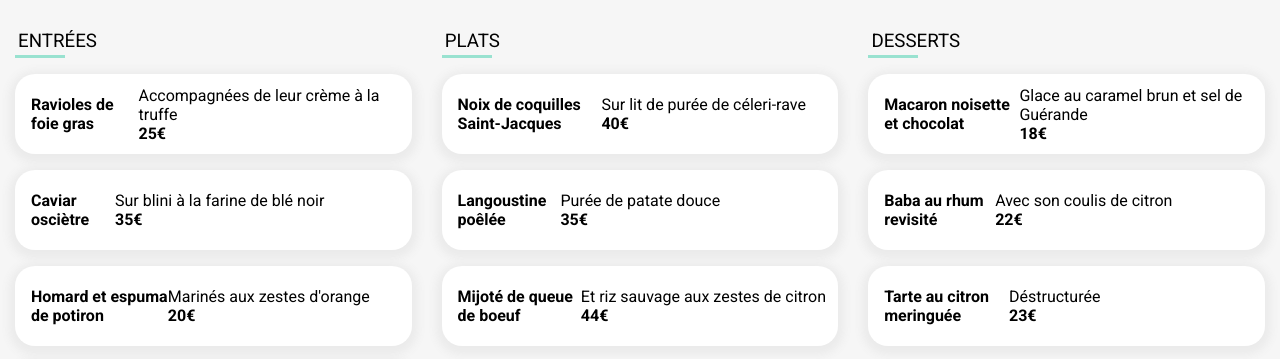
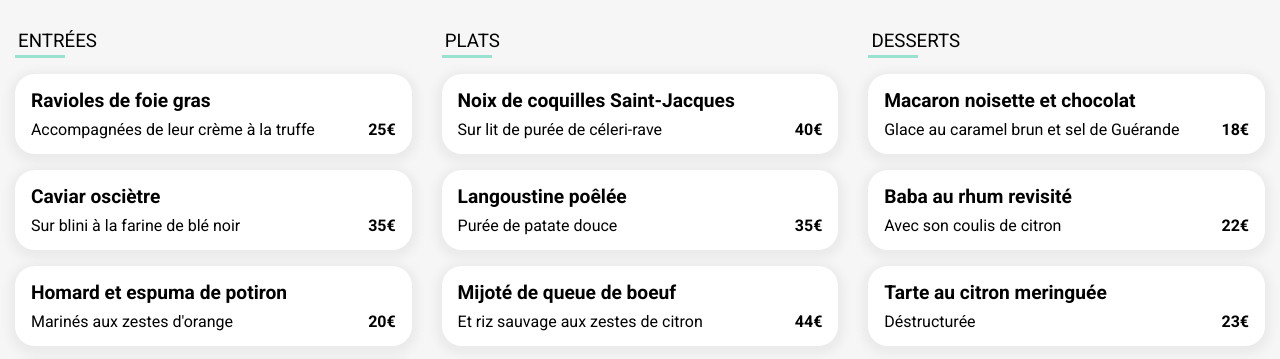
Before and after one commit to Matthieu-Mary/P3-Ohmyfood, a website: page pages/menu2.html in a window 1280 px wide. Shown: the part 405-764 px from the top of the page. Drawn offline with Linux system fonts and the light colour scheme; a web font is replaced by a local one.

Commit message:
Modification of all cards in the 4 menus

```diff
--- a/pages/menu2.html
+++ b/pages/menu2.html
@@ -40,10 +40,12 @@
 
 
                     <div class="card">
+                        <div class="card-content">
                             <h4>Ravioles de foie gras</h4>
-                        <div class="card-content">
+                            <div class="card-infos">
                                 <p>Accompagnées de leur crème à la truffe</p>
                                 <strong>25€</strong>
+                            </div>
                         </div>
                         <div class="animate-check">
                             <div class="container-check-icon">
@@ -53,10 +55,12 @@
                     </div>
 
                     <div class="card">
+                        <div class="card-content">
                             <h4>Caviar osciètre</h4>
-                        <div class="card-content">
+                            <div class="card-infos">
                                 <p>Sur blini à la farine de blé noir</p>
                                 <strong>35€</strong>
+                            </div>
                         </div>
                         <div class="animate-check">
                             <div class="container-check-icon">
@@ -66,10 +70,12 @@
                     </div>
 
                     <div class="card">
+                        <div class="card-content">
                             <h4>Homard et espuma de potiron</h4>
-                        <div class="card-content">
+                            <div class="card-infos">
                                 <p>Marinés aux zestes d'orange</p>
                                 <strong>20€</strong>
+                            </div>
                         </div>
                         <div class="animate-check">
                             <div class="container-check-icon">
@@ -79,10 +85,12 @@
                     </div>
 
                     <div class="card">
+                        <div class="card-content">
                             <h4>Foie gras de canard cuit entier</h4>
-                        <div class="card-content">
+                            <div class="card-infos">
                                 <p>Confiture de figue et pain toasté</p>
                                 <strong>35€</strong>
+                            </div>
                         </div>
                         <div class="animate-check">
                             <div class="container-check-icon">
@@ -100,10 +108,12 @@
                 <div class="green-border"></div>
 
                     <div class="card">
+                        <div class="card-content">
                             <h4>Noix de coquilles Saint-Jacques</h4>
-                        <div class="card-content">
+                            <div class="card-infos">
                                 <p>Sur lit de purée de céleri-rave</p>
                                 <strong>40€</strong>
+                            </div>
                         </div>
                         <div class="animate-check">
                             <div class="container-check-icon">
@@ -113,10 +123,12 @@
                     </div>
 
                     <div class="card">
+                        <div class="card-content">
                             <h4>Langoustine poêlée</h4>
-                        <div class="card-content">
+                            <div class="card-infos">
                                 <p>Purée de patate douce</p>
                                 <strong>35€</strong>
+                            </div>
                         </div>
                         <div class="animate-check">
                             <div class="container-check-icon">
@@ -126,10 +138,12 @@
                     </div>
 
                     <div class="card">
+                        <div class="card-content">
                             <h4>Mijoté de queue de boeuf </h4>
-                        <div class="card-content">
+                            <div class="card-infos">
                                 <p>Et riz sauvage aux zestes de citron</p>
                                 <strong>44€</strong>
+                            </div>
                         </div>
                         <div class="animate-check">
                             <div class="container-check-icon">
@@ -146,10 +160,12 @@
                 <div class="green-border"></div>
 
                     <div class="card">
+                        <div class="card-content">
                             <h4>Macaron noisette et chocolat</h4>
-                        <div class="card-content">
+                            <div class="card-infos">
                                 <p>Glace au caramel brun et sel de Guérande</p>
                                 <strong>18€</strong>
+                            </div>
                         </div>
                         <div class="animate-check">
                             <div class="container-check-icon">
@@ -159,10 +175,12 @@
                     </div>
 
                     <div class="card">
+                        <div class="card-content">
                             <h4>Baba au rhum revisité </h4>
-                        <div class="card-content">
+                            <div class="card-infos">
                                 <p>Avec son coulis de citron</p>
                                 <strong>22€</strong>
+                            </div>
                         </div>
                         <div class="animate-check">
                             <div class="container-check-icon">
@@ -172,10 +190,12 @@
                     </div>
 
                     <div class="card">
+                        <div class="card-content">
                             <h4>Tarte au citron meringuée </h4>
-                        <div class="card-content">
+                            <div class="card-infos">
                                 <p>Déstructurée</p>
                                 <strong>23€</strong>
+                            </div>
                         </div>
                         <div class="animate-check">
                             <div class="container-check-icon">
--- a/styles/scss/components/_menus.scss
+++ b/styles/scss/components/_menus.scss
@@ -59,6 +59,8 @@
         margin: 2rem auto 0;
 
         .card {
+            opacity: 1;
+            overflow: hidden;
             height: 80px;
             width: 100%;
             display: flex;
@@ -71,10 +73,19 @@
             margin-top: 1rem;
             cursor: pointer;
 
+
+            // @for $i from 2 through 7 {
+            //     &:nth-of-type(#{$i}) {
+            //         animation: delayMenus 2s infinite;
+            //         animation-delay: $i * 0.5s;
+            //     }
+            //   }
+
             .card-content {
                 width: 100%;
                 display: flex;
                 flex-direction: column;
+                overflow: hidden;
 
                 h4 {
                     font-size: 1.2rem;
@@ -102,10 +113,11 @@
                 display: flex;
                 justify-content: center;
                 align-items: center;
-                height: 100%;
+                height: 80px;
                 width: 0;
                 background-color: var(--tertiary-1);
                 border-radius: 0 20px 20px 0;
+                animation: translateCheckOut 0.2s ease-in;
 
                 .container-check-icon {
                     display: flex;
@@ -115,7 +127,6 @@
                     height: 25px;
                     background-color: transparent;
                     border-radius: 50%;
-                    animation: rotateCheckOut 0.2s linear;
 
                     i {
                         color: transparent;
@@ -128,11 +139,12 @@
                 .animate-check {
                     height: 80px;
                     width: 5rem;
-                    transition: width 0.2s ease-in-out;
+                    animation: translateCheckIn 0.2s ease-in-out;
 
                     .container-check-icon {
                         background-color: white;
                         animation: rotateCheckIn 0.2s linear;
+
 
                         i {
                             color: var(--tertiary-1);
--- a/styles/scss/utils/_animations.scss
+++ b/styles/scss/utils/_animations.scss
@@ -1,3 +1,21 @@
+@keyframes translateCheckIn {
+    from {
+        width: 0;
+    }
+    to {
+        width: 5rem;
+    }
+}
+
+@keyframes translateCheckOut {
+    from {
+        width: 5rem;
+    }
+    to {
+        width: 0;
+    }
+}
+
 @keyframes rotateCheckIn {
     from {
         transform: rotate(0deg);
@@ -6,3 +24,20 @@
         transform: rotate(360deg);
     }
 }
+
+@keyframes delayMenus {
+    from {
+        margin-top: 3rem;
+    }
+    to {
+        opacity: 1;
+        margin-bottom: 0rem;
+    }
+}
+
+
+    // @for $i from 1 through 10 {
+    //   &:nth-of-type(#{$i}) {
+    //     @include transition(0.5s linear (0.5s + ($i - 1) * 0.1s));
+    //   }
+    // }
```
Also changed, not shown: pages/menu3.Html (+27 -9 lines), pages/menu4.html (+27 -10 lines), styles/css/style.css, 1 other file. Lines whose indentation alone changed are shown as unchanged.
